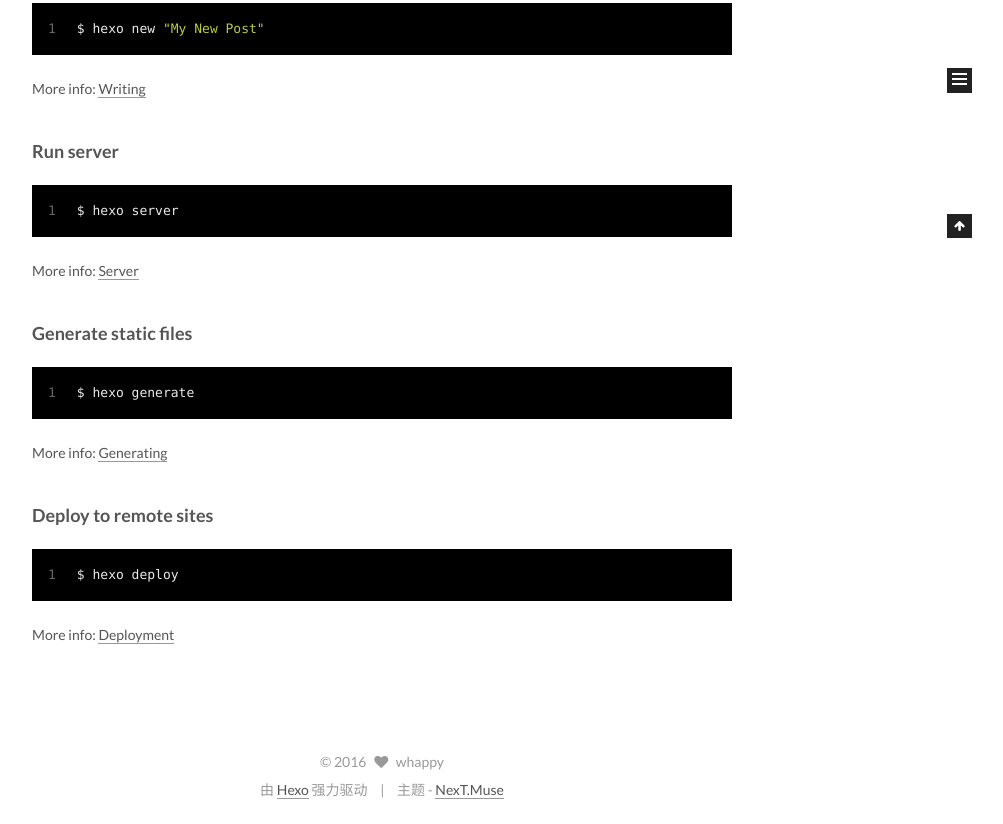
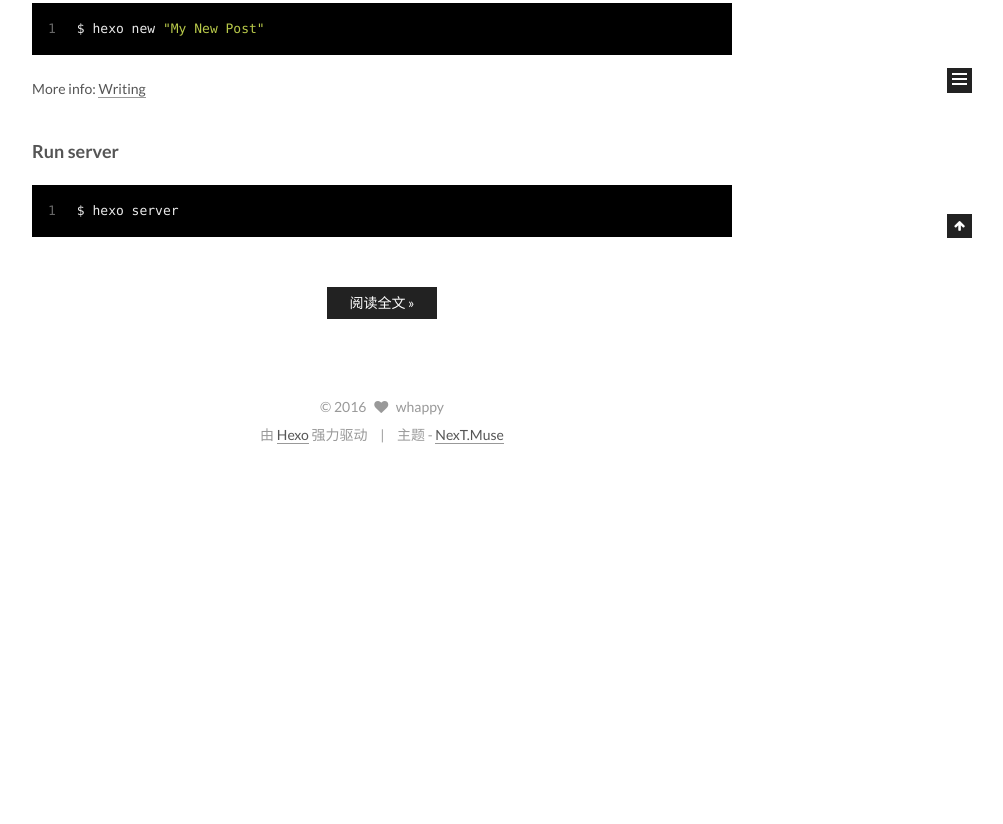
Before and after one commit to whappyu/whappyu.github.io, a plain HTML site: page index.html in a window 1280 px wide. Shown: the part 662-1486 px from the top of the page, without its empty margins (258-1261 px from the left). After the commit the page ends 1131 px from the top, so only its background shows below. Drawn offline with Linux system fonts and the light colour scheme.

Commit message:
Site updated: 2016-09-26 12:38:31

```diff
--- a/css/main.css
+++ b/css/main.css
@@ -1548,7 +1548,7 @@ pre .javascript .function {
   width: 4px;
   height: 4px;
   border-radius: 50%;
-  background: #62e7a7;
+  background: #fff4ff;
 }
 .links-of-blogroll {
   font-size: 13px;
--- a/index.html
+++ b/index.html
@@ -291,18 +291,15 @@
 
 
 
-
-            <p>Welcome to <a href="https://hexo.io/" target="_blank" rel="external">Hexo</a>! This is your very first post. Check <a href="https://hexo.io/docs/" target="_blank" rel="external">documentation</a> for more info. If you get any problems when using Hexo, you can find the answer in <a href="https://hexo.io/docs/troubleshooting.html" target="_blank" rel="external">troubleshooting</a> or you can ask me on <a href="https://github.com/hexojs/hexo/issues" target="_blank" rel="external">GitHub</a>.</p>
+          <p>Welcome to <a href="https://hexo.io/">Hexo</a>! This is your very first post. Check <a href="https://hexo.io/docs/">documentation</a> for more info. If you get any problems when using Hexo, you can find the answer in <a href="https://hexo.io/docs/troubleshooting.html">troubleshooting</a> or you can ask me on <a href="https://github.com/hexojs/hexo/issues">GitHub</a>.</p>
 <h2 id="Quick-Start"><a href="#Quick-Start" class="headerlink" title="Quick Start"></a>Quick Start</h2><h3 id="Create-a-new-post"><a href="#Create-a-new-post" class="headerlink" title="Create a new post"></a>Create a new post</h3><figure class="highlight bash"><table><tr><td class="gutter"><pre><div class="line">1</div></pre></td><td class="code"><pre><div class="line">$ hexo new <span class="string">"My New Post"</span></div></pre></td></tr></table></figure>
-<p>More info: <a href="https://hexo.io/docs/writing.html" target="_blank" rel="external">Writing</a></p>
+<p>More info: <a href="https://hexo.io/docs/writing.html">Writing</a></p>
 <h3 id="Run-server"><a href="#Run-server" class="headerlink" title="Run server"></a>Run server</h3><figure class="highlight bash"><table><tr><td class="gutter"><pre><div class="line">1</div></pre></td><td class="code"><pre><div class="line">$ hexo server</div></pre></td></tr></table></figure>
-<p>More info: <a href="https://hexo.io/docs/server.html" target="_blank" rel="external">Server</a></p>
-<h3 id="Generate-static-files"><a href="#Generate-static-files" class="headerlink" title="Generate static files"></a>Generate static files</h3><figure class="highlight bash"><table><tr><td class="gutter"><pre><div class="line">1</div></pre></td><td class="code"><pre><div class="line">$ hexo generate</div></pre></td></tr></table></figure>
-<p>More info: <a href="https://hexo.io/docs/generating.html" target="_blank" rel="external">Generating</a></p>
-<h3 id="Deploy-to-remote-sites"><a href="#Deploy-to-remote-sites" class="headerlink" title="Deploy to remote sites"></a>Deploy to remote sites</h3><figure class="highlight bash"><table><tr><td class="gutter"><pre><div class="line">1</div></pre></td><td class="code"><pre><div class="line">$ hexo deploy</div></pre></td></tr></table></figure>
-<p>More info: <a href="https://hexo.io/docs/deployment.html" target="_blank" rel="external">Deployment</a></p>
-
-
+          <div class="post-more-link text-center">
+            <a class="btn" href="/2016/09/24/hello-world/#more" rel="contents">
+              阅读全文 &raquo;
+            </a>
+          </div>
 
 
     </div>
```
Also changed, not shown: 2016/09/24/hello-world/index.html (+2 -1 lines).
